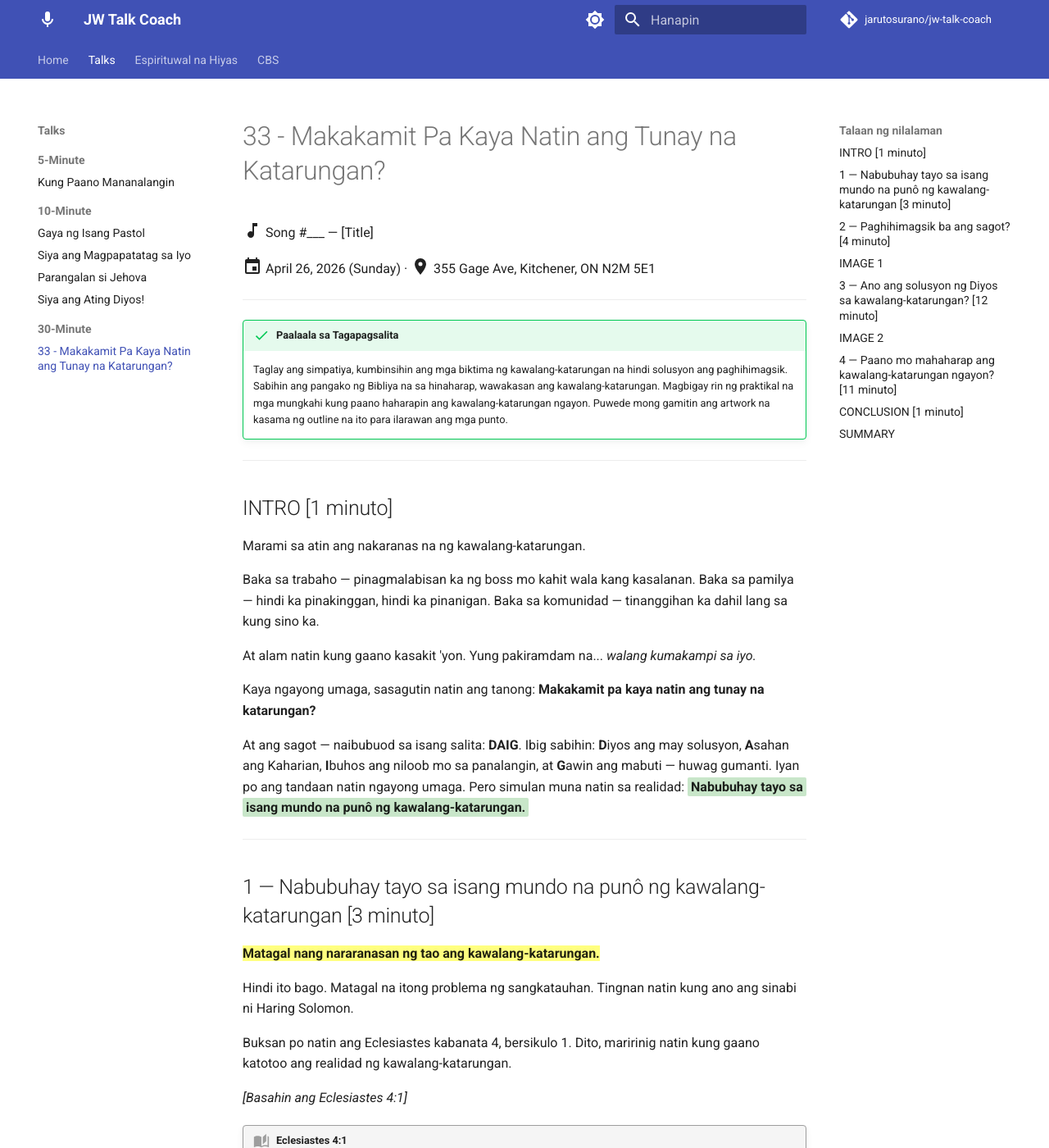
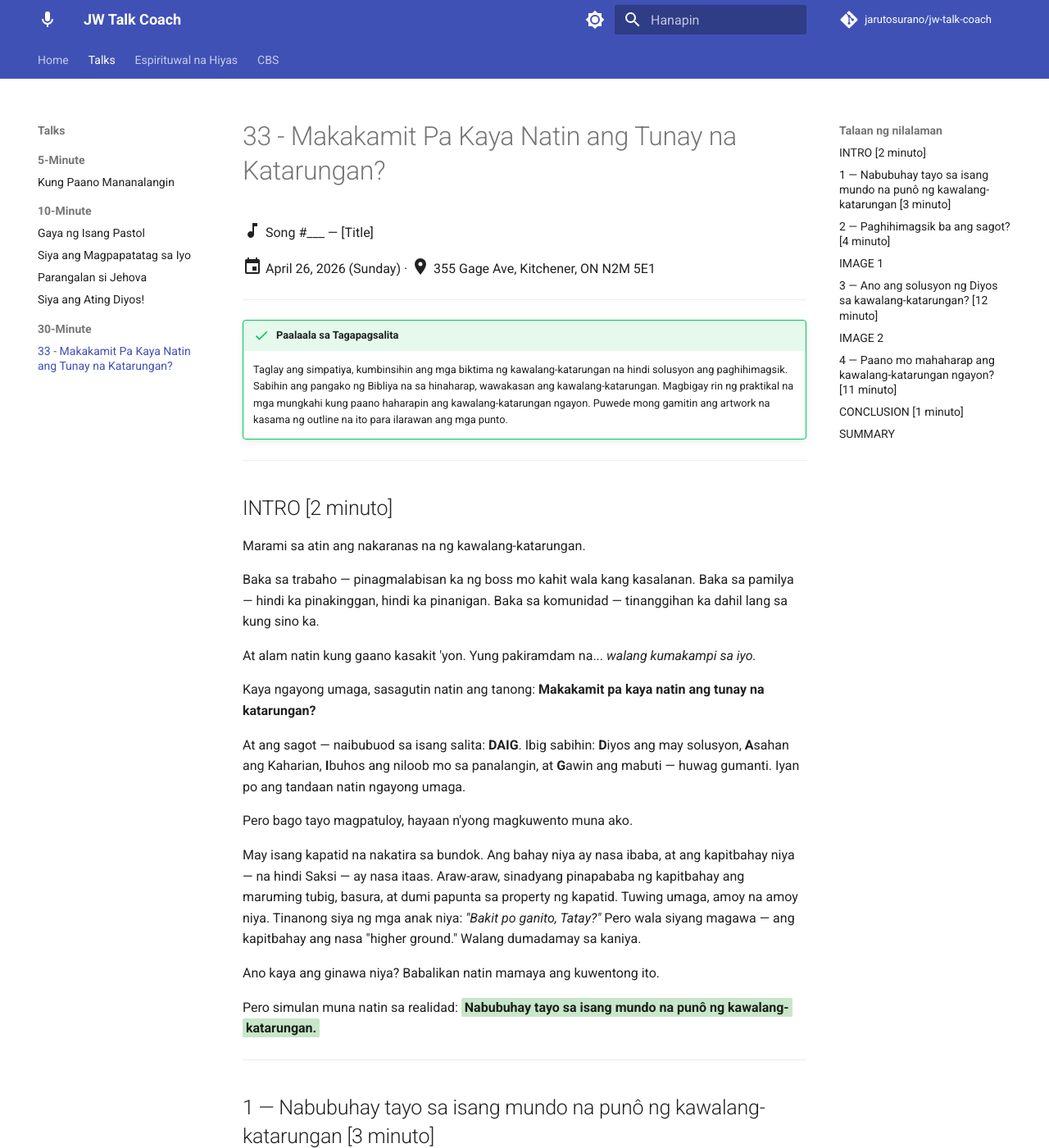
Before and after one commit to jarutosurano/jw-talk-coach, an MkDocs documentation site: the page built from docs/talks/30min/33-makakamit-pa-kaya-natin-ang-tunay-na-katarungan/index.md, in a window 1280 px wide and 1400 px high. Shown: the whole window at 82% size. Built offline with MkDocs 1.6.1 and Material for MkDocs 9.7.7, drawn with Linux system fonts in a browser that asks for light colours; comment, search, counter and statistics services are not loaded; some of the changed text lies outside the part shown.

Commit message:
Restructure 30-min talk: story, numbered steps, Section 3 framing
- Add mountain brother story after intro (problem) + resolve in Section 4
- Frame Section 3 as 1 solution (Kingdom) with smooth transitions:
  Kingdom → Jesus as ruler → effects
- Number the 4 Kingdom blessings (One through Four)
- Number Section 4 practical steps (One through Four)
- Fix missing yellow highlight on "makikita sa mga ginawa niyang himala..."
- Highlight "Magkakaroon ng kapayapaan sa lahat ng pamilya"

Co-Authored-By: Claude Opus 4.6 <noreply@anthropic.com>

```diff
--- a/docs/talks/30min/33-makakamit-pa-kaya-natin-ang-tunay-na-katarungan/index.md
+++ b/docs/talks/30min/33-makakamit-pa-kaya-natin-ang-tunay-na-katarungan/index.md
@@ -13,7 +13,7 @@ title: Makakamit Pa Kaya Natin ang Tunay na Katarungan?
 
 ---
 
-## INTRO [1 minuto]
+## INTRO [2 minuto]
 
 Marami sa atin ang nakaranas na ng kawalang-katarungan.
 
@@ -23,7 +23,15 @@ At alam natin kung gaano kasakit 'yon. Yung pakiramdam na... *walang kumakampi s
 
 Kaya ngayong umaga, sasagutin natin ang tanong: **Makakamit pa kaya natin ang tunay na katarungan?**
 
-At ang sagot — naibubuod sa isang salita: **DAIG**. Ibig sabihin: **D**iyos ang may solusyon, **A**sahan ang Kaharian, **I**buhos ang niloob mo sa panalangin, at **G**awin ang mabuti — huwag gumanti. Iyan po ang tandaan natin ngayong umaga. Pero simulan muna natin sa realidad: <mark class="green">**Nabubuhay tayo sa isang mundo na punô ng kawalang-katarungan.**</mark>
+At ang sagot — naibubuod sa isang salita: **DAIG**. Ibig sabihin: **D**iyos ang may solusyon, **A**sahan ang Kaharian, **I**buhos ang niloob mo sa panalangin, at **G**awin ang mabuti — huwag gumanti. Iyan po ang tandaan natin ngayong umaga.
+
+Pero bago tayo magpatuloy, hayaan n'yong magkuwento muna ako.
+
+May isang kapatid na nakatira sa bundok. Ang bahay niya ay nasa ibaba, at ang kapitbahay niya — na hindi Saksi — ay nasa itaas. Araw-araw, sinadyang pinapababa ng kapitbahay ang maruming tubig, basura, at dumi papunta sa property ng kapatid. Tuwing umaga, amoy na amoy niya. Tinanong siya ng mga anak niya: *"Bakit po ganito, Tatay?"* Pero wala siyang magawa — ang kapitbahay ang nasa "higher ground." Walang dumadamay sa kaniya.
+
+Ano kaya ang ginawa niya? Babalikan natin mamaya ang kuwentong ito.
+
+Pero simulan muna natin sa realidad: <mark class="green">**Nabubuhay tayo sa isang mundo na punô ng kawalang-katarungan.**</mark>
 
 ---
 
@@ -122,6 +130,8 @@ Kaya kung hindi sa tao ang sagot... saan tayo dapat tumingin? <mark class="green
 
 May magandang balita. Mga kapatid at mga kaibigan, kung may dala-dala kayong bigat sa dibdib ngayong umaga — dahil nasaktan kayo, dahil naranasan n'yo ang di-makatarungan, o dahil may taong nanakit sa inyo na parang walang nangyari — ito po ang bahaging para sa inyo. Hindi kayo nakalimutan ni Jehova.
 
+Iisa lang ang solusyon ng Diyos — at iyon ay ang **Kaharian niya**. Tingnan natin: ano ang Kaharian, sino ang Tagapamahala nito, at ano ang magiging resulta?
+
 **==Ang Diyos ay nagtatag ng isang Kaharian sa langit na magdadala ng tunay na katarungan.==**
 
 Nakita ito ni propeta Daniel sa isang pangitain.
@@ -169,11 +179,13 @@ At itinuro niya sa atin na manalangin:
 
 Iyan ang panalangin natin. Hindi lang tayo umaasa sa mga tao. Umaasa tayo sa Kaharian ng Diyos.
 
-At **makikita sa mga ginawa niyang himala kung ano ang gagawin niya bilang Hari ng Kaharian ng Diyos.**
+At **==makikita sa mga ginawa niyang himala kung ano ang gagawin niya bilang Hari ng Kaharian ng Diyos.==**
 
 Pinakain niya ang libu-libo. Pinagaling niya ang mga bulag, mga pilay, mga may ketong. Ipinakita niya kung ano ang magagawa ng Kaharian sa hinaharap.
 
 ---
+
+Kaya ngayon, ano naman ang magiging resulta kapag namamahala na ang Kahariang ito?
 
 **==Kapag namamahala na ang Kaharian, mawawala na ang kawalang-katarungan, pagtatangi, pag-abuso, at pang-aapi.==**
 
@@ -202,30 +214,30 @@ Kung naramdaman mong walang kwenta ka... kung pakiramdam mo'y hindi ka mahalaga.
 
 ---
 
-At hindi lang iyon. Tingnan natin ang mga pagbabagong darating:
+At hindi lang iyon. Apat na pagbabago ang makikita natin kapag namamahala na ang Kaharian:
 
-**==Lahat ay makikinabang sa mga likas na yaman ng lupa kaya wala nang mayaman o mahirap.==**
+**One** — **==Lahat ay makikinabang sa mga likas na yaman ng lupa kaya wala nang mayaman o mahirap.==**
 
 !!! quote "Awit 72:16"
     "Magkakaroon ng saganang butil sa lupa; Mag-uumapaw ito sa tuktok ng mga bundok. Mananagana ang bunga niya gaya ng sa Lebanon, At darami ang mga tao sa mga lunsod gaya ng pananim sa lupa."
 
 Magkakaroon ng saganang pagkain. Mag-uumapaw ang ani. Wala nang magugutom.
 
-**==Pantay-pantay na ang lahat ng lahi at etnikong mga grupo.==**
+**Two** — **==Pantay-pantay na ang lahat ng lahi at etnikong mga grupo.==**
 
 !!! quote "Gawa 10:34, 35"
     "Nagsimulang magsalita si Pedro: 'Lubusan ko nang naiintindihan ngayon na hindi nagtatangi ang Diyos, kundi tinatanggap niya ang tao na natatakot sa kaniya at gumagawa ng tama, saanmang bansa ito nagmula.'"
 
 Hindi nagtatangi ang Diyos. Tinatanggap niya ang sinumang natatakot sa kaniya at gumagawa ng tama.
 
-**==Hindi na mababahagi ang mga tao dahil sa relihiyon; ang lahat ay magkakaisa sa pagsamba kay Jehova.==**
+**Three** — **==Hindi na mababahagi ang mga tao dahil sa relihiyon; ang lahat ay magkakaisa sa pagsamba kay Jehova.==**
 
 !!! quote "Isaias 11:9"
     "Hindi sila mananakit O maninira sa aking buong banal na bundok, Dahil ang lupa ay tiyak na mapupuno ng kaalaman tungkol kay Jehova Gaya ng tubig na tumatakip sa dagat."
 
 Wala nang hidwaan. Wala nang giyera dahil sa relihiyon. Iisang pagsamba lang.
 
-At **magkakaroon ng kapayapaan sa lahat ng pamilya.**
+**Four** — **==Magkakaroon ng kapayapaan sa lahat ng pamilya.==**
 
 Wala nang pang-aabuso sa tahanan. Wala nang pamilyang wasak. Kapayapaan sa bawat bahay.
 
@@ -316,6 +322,18 @@ Kapag gumanti ka, lulubha lang ang problema. Pero kapag nanatili kang kalmado at
 
 !!! quote "Roma 12:20, 21"
     "Kundi 'kung nagugutom ang kaaway mo, pakainin mo siya; kung nauuhaw siya, bigyan mo siya ng maiinom; dahil sa paggawa nito, makapagtutumpok ka ng baga sa ulo niya.' Huwag kang padaig sa masama, kundi patuloy na daigin ng mabuti ang masama."
+
+---
+
+Naalala n'yo pa ba yung kapatid na kinuwento ko kanina? Yung nasa bundok, na araw-araw nilalangayan ng maruming tubig ng kapitbahay niya?
+
+Alam n'yo kung ano ang ginawa niya? Hindi siya gumanti. Hindi siya umalis. Ni-channel niya ang maruming tubig sa isang maliit na dam at ginamit niya bilang pataba sa hardin niya. Ang mga gulay at prutas niya — sumagana!
+
+At alam n'yo pa kung ano ang ginawa niya? Ibinigay niya ang ani sa mismong kapitbahay na nanakit sa kaniya.
+
+Nagulat ang kapitbahay: *"Bakit kayo masaya pa rin? Bakit kayo nagbibigay sa amin kahit alam ninyong sinadya namin 'yon?"*
+
+Ngumiti ang kapatid at ibinahagi ang pag-asa niya... **"Daigin ng mabuti ang masama."**
 
 ---
 
```
Also changed, not shown: other parts of docs/talks/30min/33-makakamit-pa-kaya-natin-ang-tunay-na-katarungan/index.md (+5 -11 lines).
